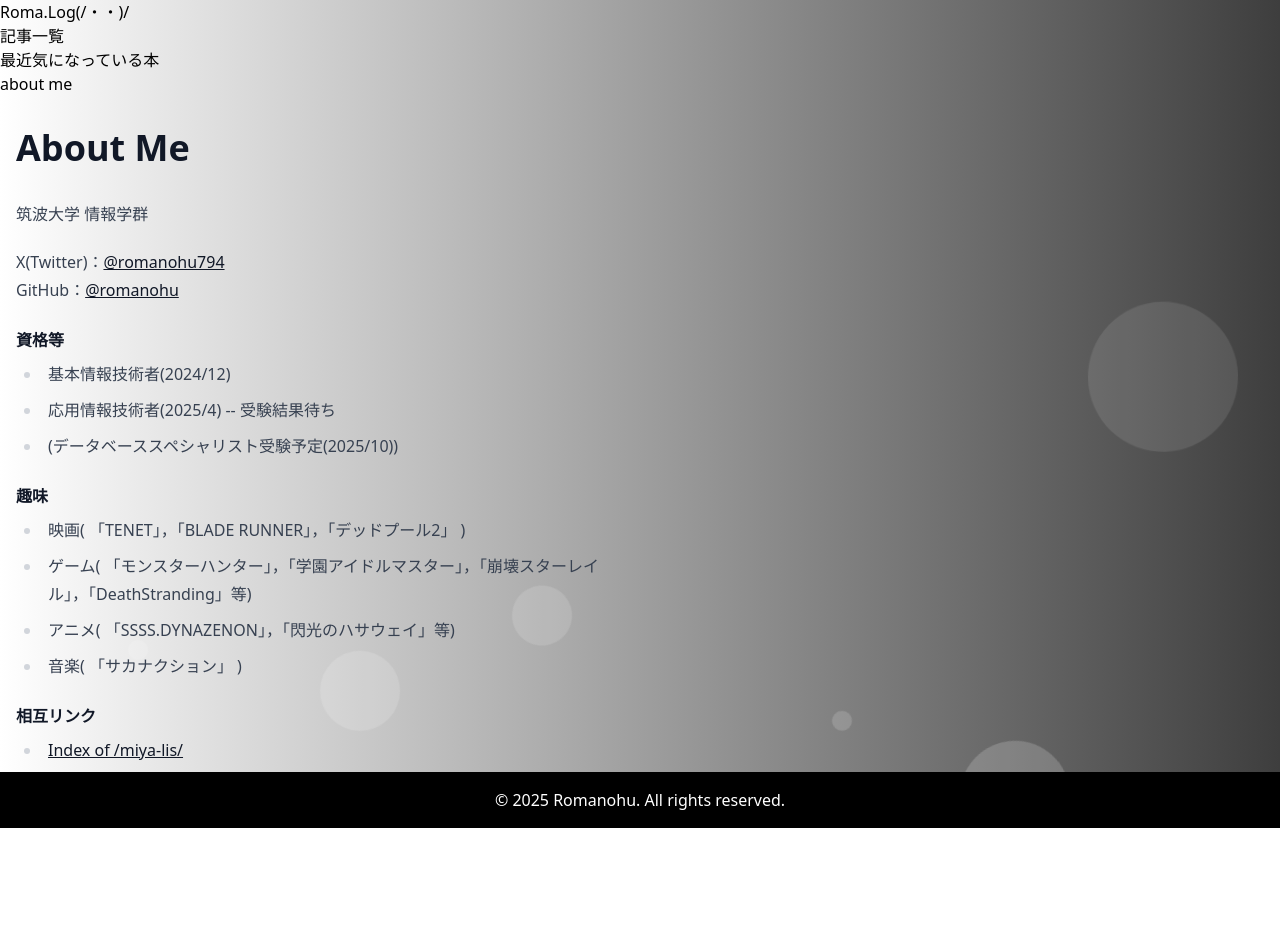
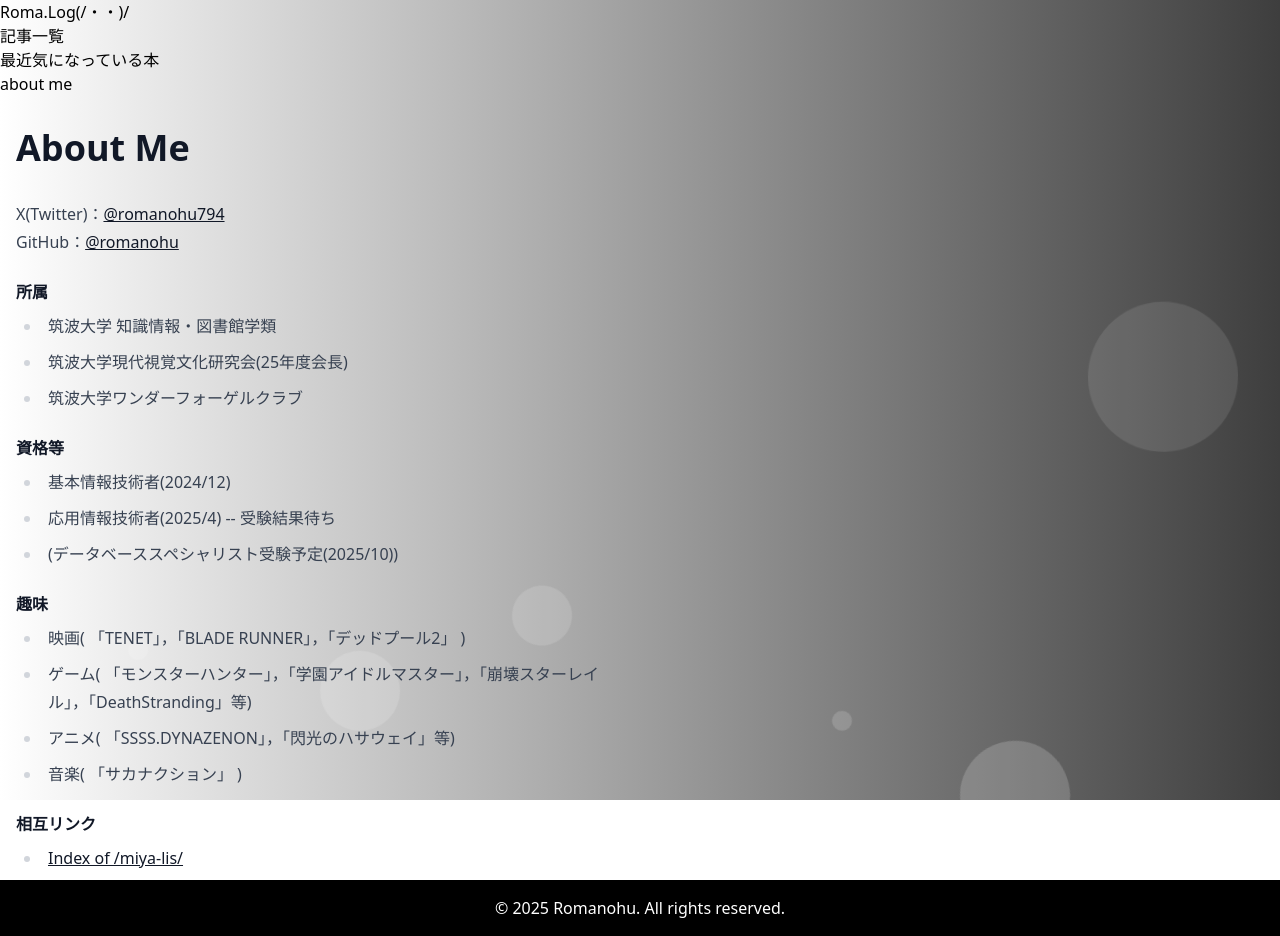
Before and after one commit to romanohu/roma-blog, a Next.js app in the folder my-app/: page /about in a window 1280 px wide. Before the commit the page ends 828 px from the top, so only its background shows below. Built offline with nearby package versions, Linux system fonts and the light colour scheme.

Commit message:
所属の追加

```diff
--- a/my-app/src/app/about/page.tsx
+++ b/my-app/src/app/about/page.tsx
@@ -4,12 +4,17 @@ export default function AboutPage() {
   return (
     <div className="prose">
       <h1>About Me</h1>
-      <p>筑波大学 情報学群</p>
       <p>
         X(Twitter)：<Link href={"https://x.com/romanohu794"}>@romanohu794</Link>
         <br />
         GitHub：<Link href={"https://github.com/romanohu"}>@romanohu</Link>
       </p>
+      <h4>所属</h4>
+       <ul>
+        <li>筑波大学 知識情報・図書館学類</li>
+        <li>筑波大学現代視覚文化研究会(25年度会長)</li>
+        <li>筑波大学ワンダーフォーゲルクラブ</li>
+       </ul>
       <h4>資格等</h4>
         <ul>
           <li>基本情報技術者(2024/12)</li>
```
